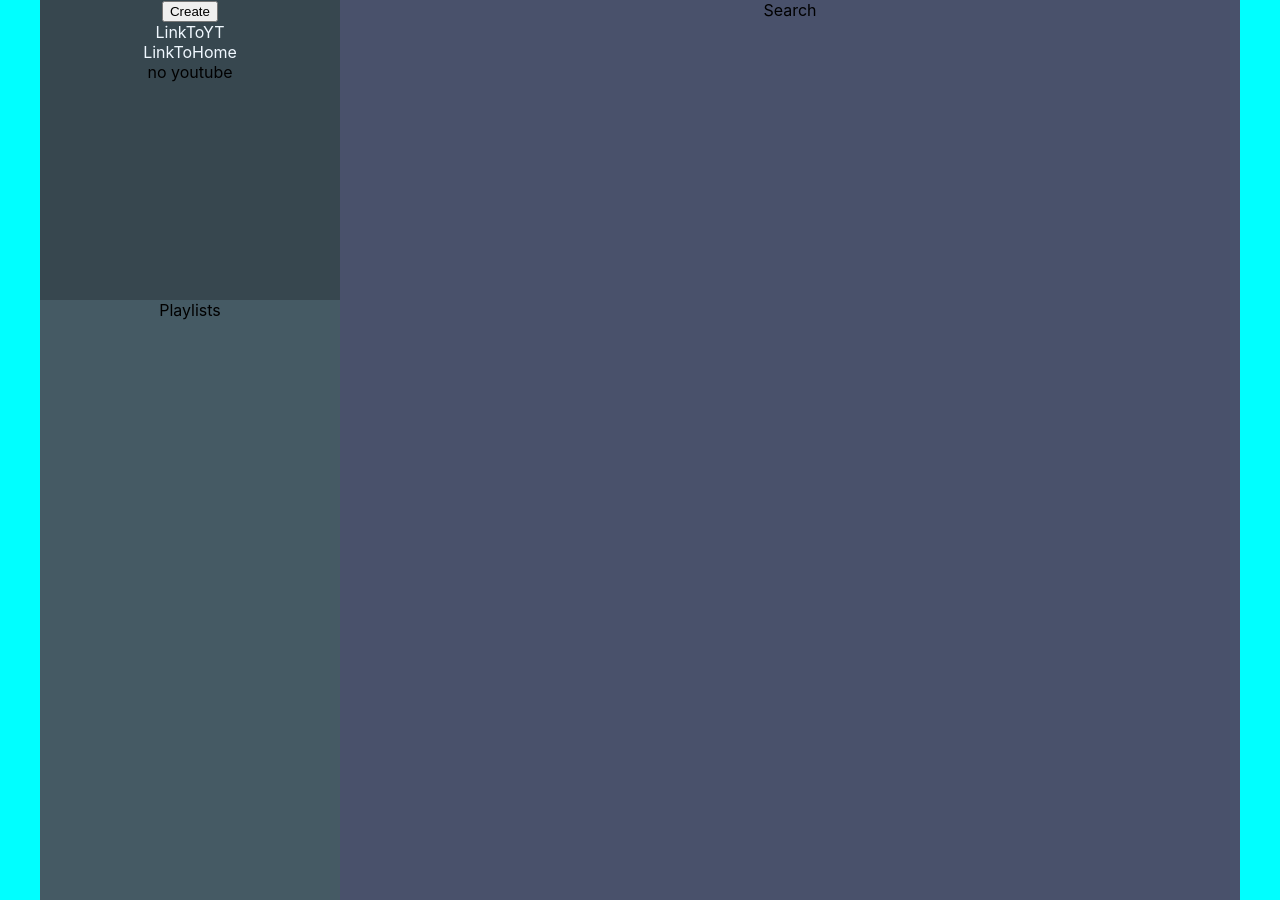
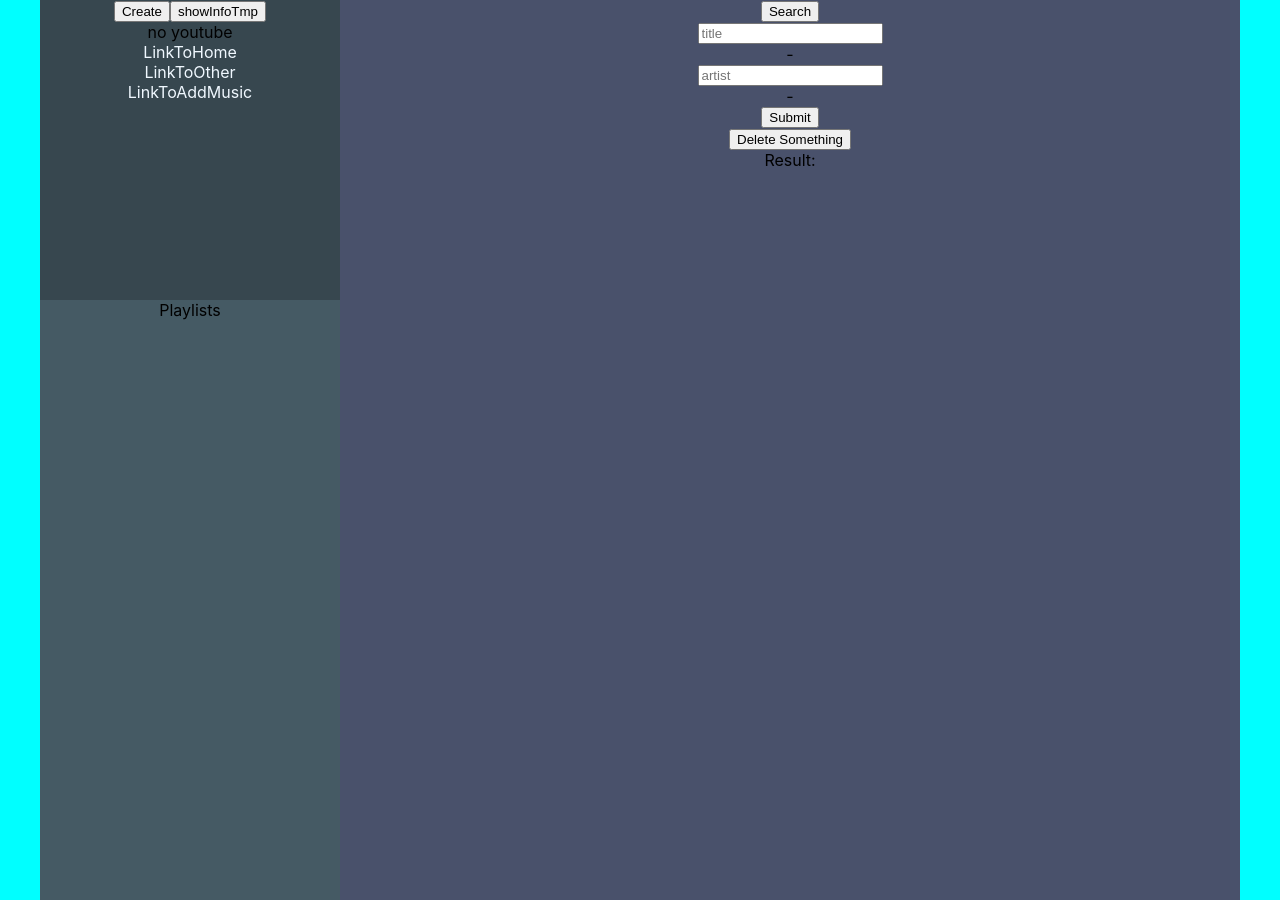
Before and after one commit to d-oo/ytmusic, a React (Create React App) app: page /addmusic in a window 1280 px wide. Built offline with nearby package versions, Linux system fonts and the light colour scheme.

Commit message:
0525 tmp

```diff
--- a/src/App.js
+++ b/src/App.js
@@ -3,11 +3,17 @@ import { BrowserRouter as Router, Switch, Route } from "react-router-dom";
 import Home from "./Home";
 
 function App() {
+  if (!window.indexedDB) {
+    window.alert("IndexedDB not available");
+  }
   return (
     <Router>
       <Switch>
-        <Route path="/yt">
+        <Route path="/other">
           <Home component="Other" />
+        </Route>
+        <Route path="/addmusic">
+          <Home component="AddMusic" />
         </Route>
         <Route path="/">
           <Home component="Search" />
--- a/src/Home.js
+++ b/src/Home.js
@@ -1,6 +1,8 @@
 import { useState, createContext } from "react";
 import Player from "./components/Player";
-import YT from "./components/YT";
+import MusicInfo from "./components/MusicInfo";
+import AddMusic from "./components/AddMusic";
+
 import styles from "./Home.module.css";
 
 export const AppContext = createContext();
@@ -12,7 +14,13 @@ function Home({ component }) {
   const [videoOn, setVideoOn] = useState(false);
   const [title, setTitle] = useState("");
   const [isPlaying, setIsPlaying] = useState(false);
-  const components = { Search: <div>Search</div>, Other: <div>Other</div> };
+  const components = {
+    Search: <div>Search</div>,
+    Other: <div>Other</div>,
+    AddMusic: <AddMusic />,
+  };
+  //data
+
   return (
     <AppContext.Provider
       value={{
@@ -33,7 +41,7 @@ function Home({ component }) {
       <link
         href="https://fonts.googleapis.com/icon?family=Material+Icons"
         rel="stylesheet"
-      ></link>
+      />
       <div
         id={styles.container}
         onContextMenu={(event) => event.preventDefault()}
@@ -43,12 +51,7 @@ function Home({ component }) {
         </div>
         <div id={styles.playlists}>Playlists</div>
         <div id={styles.main}>
-          <div className={showInfo ? null : styles.hide} id={styles.musicInfo}>
-            <div>
-              MusicInfo
-              <YT />
-            </div>
-          </div>
+          <MusicInfo />
           <div>{components[component]}</div>
         </div>
       </div>
--- a/src/Home.module.css
+++ b/src/Home.module.css
@@ -20,16 +20,3 @@
   grid-row: 1/3;
   background-color: rgb(73, 81, 107);
 }
-#musicInfo {
-  position: fixed;
-  transition: all 0.3s;
-  width: 868px;
-  height: 600px;
-  padding: 16px;
-  background: white;
-  border-radius: 10px;
-  text-align: center;
-}
-.hide {
-  display: none;
-}
--- a/src/components/AddMusic.js
+++ b/src/components/AddMusic.js
@@ -1,20 +1,117 @@
+import { useState } from "react";
+
 function AddMusic() {
-  const str = "태연 rain";
-  const searchRequest = async (event) => {
+  const [loading, setLoading] = useState("");
+  const [title, setTitle] = useState("");
+  const [artist, setArtist] = useState("");
+  const [emptyAlert, setEmptyAlert] = useState("-");
+  const [searchResults, setSearchResults] = useState("");
+  //Youtube Data API - Search
+  const searchReq = async (event) => {
     setLoading("Loading...");
+    const str = title + " " + artist;
+    console.log(str);
     const json = await (
       await fetch(
         `https://www.googleapis.com/youtube/v3/search?part=snippet&maxResults=4&type=video&q=${str}&key=AIzaSyB2FZm66fL_kpyY_qcaNqvFFmODsbVTrNY`
       )
     ).json();
-    console.log(str.split(" ").join("+"));
-    console.log(event);
-    setLoading(json.items[0].snippet.title);
+    console.log(event.target);
+    setSearchResults(
+      json.items.map((item, index) => (
+        <div key={index}>SearchResult Component{item.snippet.title}</div>
+      ))
+    );
+    setLoading("");
   };
+
+  //IndexedDB
+  const dbReq = indexedDB.open("database", 1);
+  let db;
+  dbReq.onsuccess = (event) => {
+    db = event.target.result;
+  };
+
+  dbReq.onerror = (event) => {
+    const error = event.target.error;
+    console.log("error", error.name);
+  };
+
+  dbReq.onupgradeneeded = (event) => {
+    db = event.target.result;
+    let oldVersion = event.oldVersion;
+    if (oldVersion < 1) {
+      db.createObjectStore("music", { keyPath: "id", autoIncrement: true });
+      db.createObjectStore("playlist", { keyPath: "id", autoIncrement: true });
+    }
+  };
+
+  const addData = () => {
+    let store = db.transaction("music", "readwrite").objectStore("music");
+    let addReq = store.add({
+      title: title,
+      artist: artist,
+    });
+    addReq.onsuccess = (event) => {
+      console.log(event);
+    };
+  };
+
+  const deleteData = () => {
+    let store = db.transaction("music", "readwrite").objectStore("music");
+    let deleteReq = store.delete(Number(prompt("id?")));
+    deleteReq.onsuccess = (event) => console.log(event);
+  };
+
+  //
+  const onTitleChange = (event) => {
+    setTitle(event.target.value);
+    setEmptyAlert("-");
+  };
+
+  const onArtistChange = (event) => {
+    setArtist(event.target.value);
+    setEmptyAlert("-");
+  };
+
+  const onSubmit = (event) => {
+    event.preventDefault();
+    if (title === "") {
+      setEmptyAlert("Title is Empty");
+      return;
+    }
+    if (artist === "") {
+      setEmptyAlert("Artist is Empty");
+      return;
+    }
+    addData();
+    setTitle("");
+    setArtist("");
+  };
+
   return (
     <div>
       {loading}
-      <button onClick={searchRequest}>Search</button>
+      <button onClick={searchReq}>Search</button>
+      <form onSubmit={onSubmit}>
+        <input
+          onChange={onTitleChange}
+          value={title}
+          type="text"
+          placeholder="title"
+        />
+        <div>-</div>
+        <input
+          onChange={onArtistChange}
+          value={artist}
+          type="text"
+          placeholder="artist"
+        />
+        <div>{emptyAlert}</div>
+        <button>Submit</button>
+      </form>
+      <button onClick={deleteData}>Delete Something</button>
+      <div>Result: {searchResults}</div>
     </div>
   );
 }
--- /dev/null
+++ b/src/components/MusicInfo.js
@@ -0,0 +1,21 @@
+import { useContext } from "react";
+import { AppContext } from "../Home";
+import YT from "./YT";
+
+import styles from "./MusicInfo.module.css";
+
+function MusicInfo({ musicId }) {
+  const { videoOn, showInfo } = useContext(AppContext);
+
+  return (
+    <div
+      className={showInfo ? styles.notHidden : styles.hidden}
+      id={styles.musicInfo}
+    >
+      {videoOn ? <YT /> : <div>thumbnail</div>}
+      MusicInfoContent : {musicId}
+    </div>
+  );
+}
+
+export default MusicInfo;
--- /dev/null
+++ b/src/components/MusicInfo.module.css
@@ -0,0 +1,18 @@
+#musicInfo {
+  position: fixed;
+  transition: all 0.3s;
+  width: 868px;
+  height: 600px;
+  padding: 16px;
+  background: white;
+  border-radius: 10px;
+  text-align: center;
+}
+.hidden {
+  visibility: hidden;
+  opacity: 0;
+}
+.notHidden {
+  opacity: 1;
+  transition: all 0.3s;
+}
--- a/src/components/Player.js
+++ b/src/components/Player.js
@@ -16,13 +16,14 @@ function Player() {
     isPlaying,
   } = useContext(AppContext);
 
-  function create(event) {
+  function create() {
     setVideoId("jlwCOYs7OvE");
     setVideoOn(true);
   }
 
   function playOrPause() {
     if (isPlaying === true) {
+      console.log(player);
       player.pauseVideo();
     } else {
       player.playVideo();
@@ -36,16 +37,25 @@ function Player() {
       ) : (
         <button onClick={create}>Create</button>
       )}
+      <button onClick={() => setShowInfo(!showInfo)}>showInfoTmp</button>
       <div id={styles.title} onClick={() => setShowInfo(!showInfo)}>
-        {title}
+        {videoOn ? title : <div>no youtube</div>}
       </div>
       <div className={styles.Links}>
-        <Link to="/yt">
-          LinkToYT<br></br>
+        <Link to="/">
+          LinkToHome
+          <br />
         </Link>
-        <Link to="/">LinkToHome</Link>
+        <Link to="/other">
+          LinkToOther
+          <br />
+        </Link>
+
+        <Link to="/addmusic">
+          LinkToAddMusic
+          <br />
+        </Link>
       </div>
-      <div>{videoOn ? null : <div>no youtube</div>}</div>
     </div>
   );
 }
--- a/src/components/YT.js
+++ b/src/components/YT.js
@@ -2,7 +2,7 @@ import { useContext } from "react";
 import YouTube from "react-youtube";
 import { AppContext } from "../Home";
 
-function Player() {
+function YT() {
   const { videoId, setPlayer, videoOn, setTitle, setIsPlaying } =
     useContext(AppContext);
   const opts = {
@@ -45,4 +45,4 @@ function Player() {
   );
 }
 
-export default Player;
+export default YT;
```
